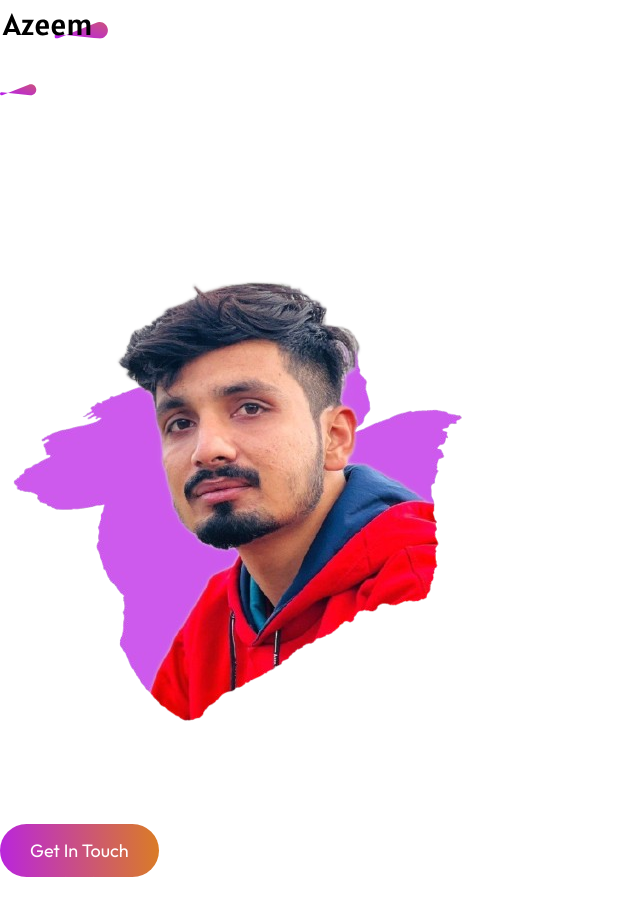
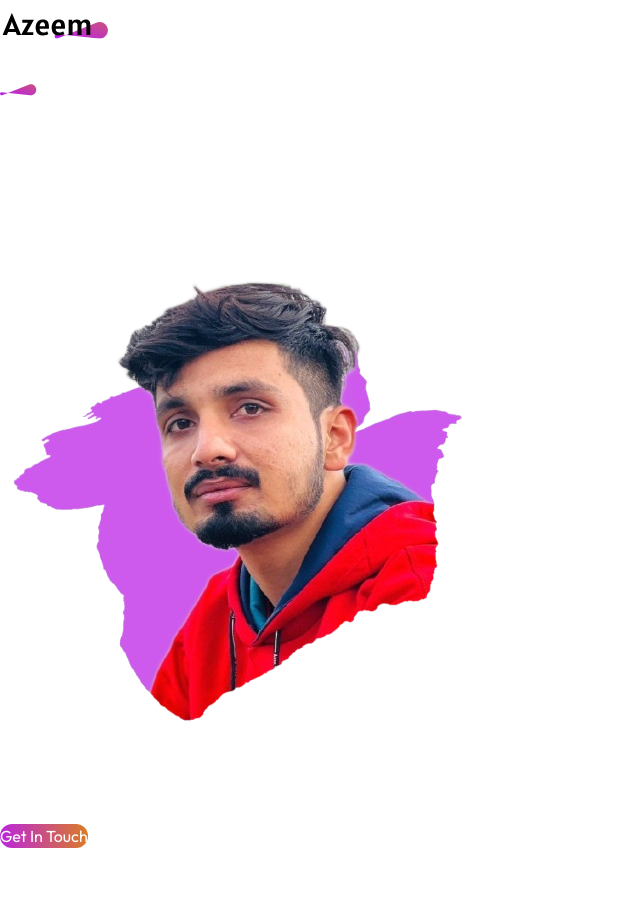
Before and after one commit to azeemdev74/azeem-Portfolio-react, a React (Vite) app: page / in a window 1280 px wide. Shown: the top 900 px of the page, without its empty margins (0-640 px from the left). Built offline with nearby package versions, Linux system fonts and the light colour scheme.

Commit message:
code update

```diff
--- a/src/components/Hero/Hero.css
+++ b/src/components/Hero/Hero.css
@@ -9,20 +9,20 @@
 }
 
 .connect-btn {
-  padding: 13px 30px;
+  /* padding: 13px 30px; */
   background: linear-gradient(267deg, #da7c25 0.36%, #b923e1 102.06%);
   border-radius: 40px;
   cursor: pointer;
-  font-size: 18px;
+  /* font-size: 18px; */
   transition: 0.5s;
 }
 
 .resume-btn {
-  padding: 13px 30px;
+  /* padding: 13px 30px; */
   /* border: 2px white solid;
   border-radius: 40px; */
   cursor: pointer;
-  font-size: 18px;
+  /* font-size: 18px; */
 }
 
 .Social-icons strong {
--- a/src/components/Hero/Hero.jsx
+++ b/src/components/Hero/Hero.jsx
@@ -47,26 +47,26 @@ const Hero = () => {
 
         />
         <div className="flex flex-col items-center">
-          <h1 className="lg:text-5xl md:text-3xl sm:text-2xl text-2xl font-bold text-center w-[95%] dark:text-white text-black  ">
+          <h1 className="lg:text-5xl md:text-3xl text-3xl font-bold text-center w-[95%] dark:text-white text-black  ">
             <span className="bg-gradient-to-r from-[#b923e1] to-[#da7c25] text-transparent bg-clip-text">
               I'm Muhammad Azeem,
             </span>{" "}
             {displayText}
           </h1>
-          <h1 className="lg:text-5xl md:text-3xl sm:text-2xl text-2xl font-bold text-center py-3 w-[80%] dark:text-white text-black ">
+          <h1 className="lg:text-5xl md:text-3xl text-xl font-bold text-center py-3 w-[90%] dark:text-white text-black ">
             developer based in Pakistan.
           </h1>
-          <p className="lg:text-xl md:text-base sm:text-base  sm:w-[60%] w-[80%] text-center leading-relaxed dark:text-gray-300 text-black">
+          <p className="lg:text-xl md:text-base text-sm  sm:w-[60%] w-[90%] text-center pt-4 sm:pt-0 leading-relaxed dark:text-gray-300 text-black">
             I am a Frontend developer from Islamabad, Pakistan with a year of
             experience in multiple companies like trainee at FIT Computers and
             WSM Solutions.
           </p>
         </div>
-        <div className="btn gap-6 pt-4 flex justify-center items-center">
-          <div onClick={()=>{scrollToSection('contact')}} className="connect-btn hover:scale-105 duration-300 ">
+        <div className="btn gap-6 pt-10 sm:pt-6 flex justify-center items-center">
+          <div onClick={()=>{scrollToSection('contact')}} className="connect-btn sm:px-7 px-5 py-3 sm:text-base text-xs hover:scale-105 duration-300 ">
             Get In Touch
           </div>
-          <div className="resume-btn hover:scale-105 duration-300 hover:border-purple-600 dark:border-white  border-black rounded-full border-solid border-[2px] text-black dark:text-white">
+          <div className="resume-btn sm:px-7 px-5 py-3 sm:text-base text-xs hover:scale-105 duration-300 hover:border-purple-600 dark:border-white  border-black rounded-full border-solid border-[2px] text-black dark:text-white">
             My resume
           </div>
         </div>
```
